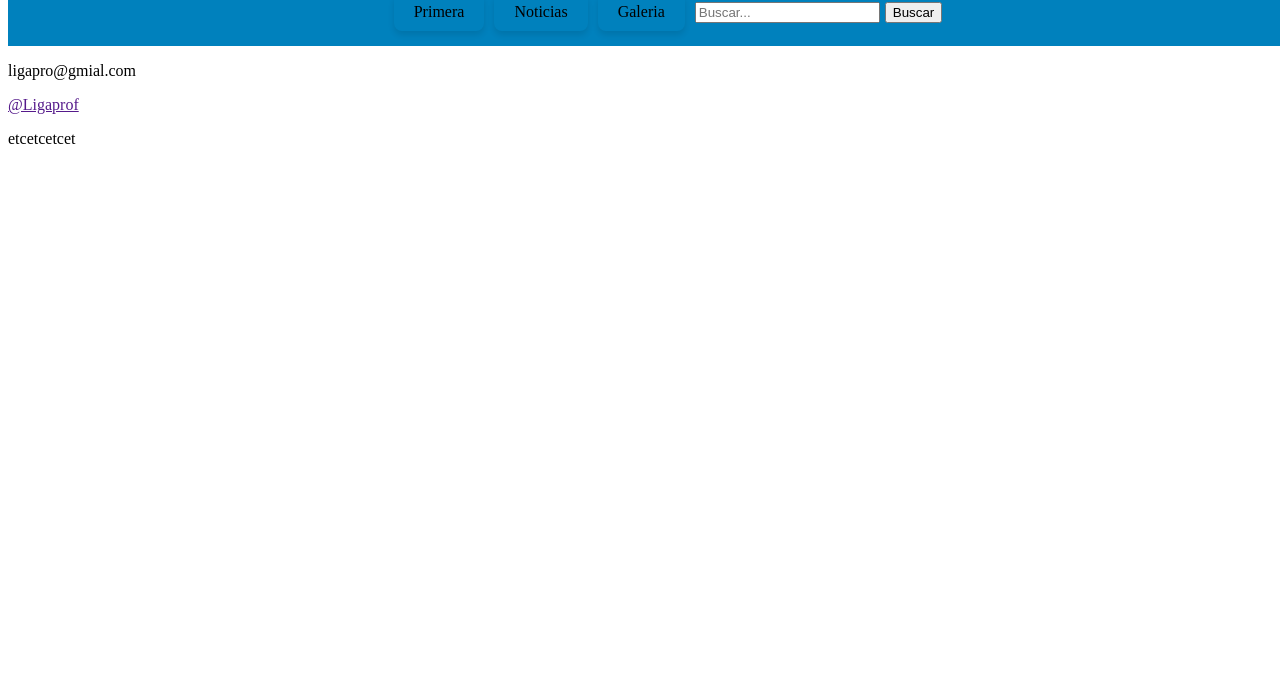
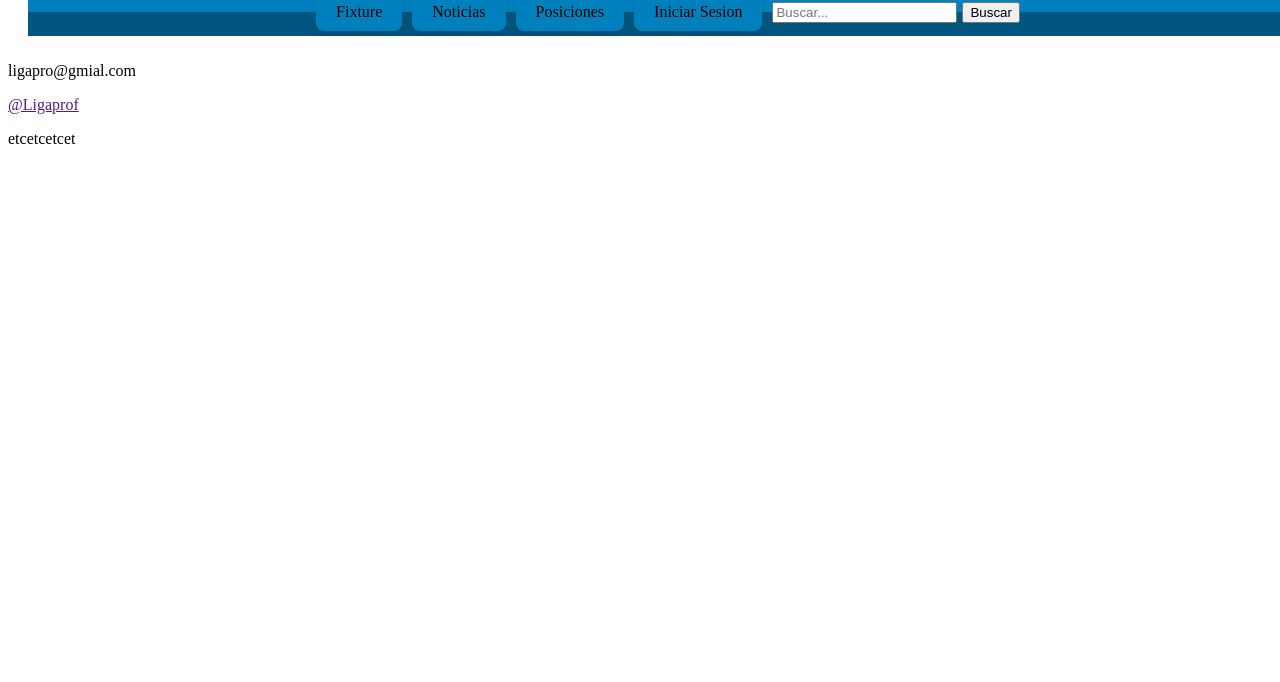
Before and after one commit to Emiliozalva/ProyectoCoder, a plain HTML site: page posiciones.html in a window 1280 px wide. Shown: the part 118-800 px from the top of the page. Drawn offline with Linux system fonts and the light colour scheme.

Commit message:
Arregle los botones y use una funcion para hacer el nav de dos colores

```diff
--- a/posiciones.html
+++ b/posiciones.html
@@ -3,12 +3,12 @@
 <head>
     <meta charset="UTF-8">
     <meta name="viewport" content="width=device-width, initial-scale=1.0">
-    <title>Posiciones</title>
+    <title>Tablla</title>
     <link rel="stylesheet" href="styles.css">
 </head>
 <body>
     <header> <!--Portada con el logo del torneo y la imagnn delk escudo de cada equipo -->
-                        <div class="top_">
+            <div class="top_">
                 <div class= "grupo_A">
                 <img src="escudos/aldosivi.png" alt="Aldosivi">
                 <img src="escudos/AAAJ.png" alt="ArgentinoJr">
@@ -26,7 +26,7 @@
                 <img src="escudos/HUR-escudo.png" alt="Huracan">
                 <img src="escudos/IND-escudo.png" alt="CADI">
                 </div>
-                <img src="LPF.png" alt="logo_Liga_Profesional" href="index.html" class="logo_principal">
+                <a href="index.html"><img src="LPF.png" alt="logo_Liga_Profesional" href="index.html" class="logo_principal"></a>
                 <div class= "grupo_B">
                 <img src="escudos/INDRIV-Clubes.png" alt="Independiente de rivadavia">
                 <img src="escudos/INS-Clubes.png" alt="Instituto">
@@ -48,9 +48,10 @@
             <!---  comienzo barra de navegacioin-->
             <nav class="barra_de_navegacion">
                 <ul class="elementos-barra">
-                   <li><p class="boton">Primera</p></li>
-                   <li><a href="" class="boton">Noticias</a></li>
-                   <li><a href="" class="boton">Galeria</a></li>
+                   <li><a href="fixture.html"class="boton">Fixture</a></li>
+                   <li><a href="noticias.html" class="boton">Noticias</a></li>
+                   <li><a href="posiciones.html" class="boton">Posiciones</a></li>
+                   <li><a href="Login.html" class="boton">Iniciar Sesion</a></li>
                 </ul>
                 <form action="/buscar" method="GET" class="busqueda">
                     <input type="text" name="query" placeholder="Buscar...">
--- a/styles.css
+++ b/styles.css
@@ -1,5 +1,4 @@
 header{
-    background-color: #0081bd;
     height: auto;
     width: 100vw;
     padding: 10px 20px;
@@ -10,7 +9,7 @@ header{
     display: grid;
     grid-template-areas: "Grupo_A logo_principal Grupo_B";
     grid-template-columns: 45% 10% 45%;
-
+    background-color: #0081bd;
 }
 .logo_principal{
     grid-area: logo_principal;
@@ -32,6 +31,7 @@ header{
     display: flex;
     justify-content: center;
     align-items: center;
+    background: linear-gradient(to bottom,#0081bd 50%, #00567e  50%); /*Esta funcion la sque de internet, sino tenia que agregar dos div al html*/
     padding: 5px 10px;
     height: auto;
     gap: 10px;
@@ -39,9 +39,11 @@ header{
 .elementos-barra {
     display: flex;
     align-items: center;
+    background: linear-gradient(to bottom,#0081bd 50%, #00567e  50%);
     list-style: none;
     padding: 0;
     margin: 0;
+    border-radius: 8px;
     gap: 10px;
 }
 .busqueda {
@@ -56,6 +58,7 @@ header{
     margin: 0;
     padding: 10px 20px;
     text-decoration: none;
+    background-color: #0081bd;
     color:black;
     border-radius: 8px;
     box-shadow: 0 4px 6px rgba(0, 0, 0, 0.1);
```
Also changed, not shown: Login.html (+6 -5 lines), fixture.html (+6 -5 lines), index.html (+4 -3 lines), noticias.html (+6 -5 lines).
